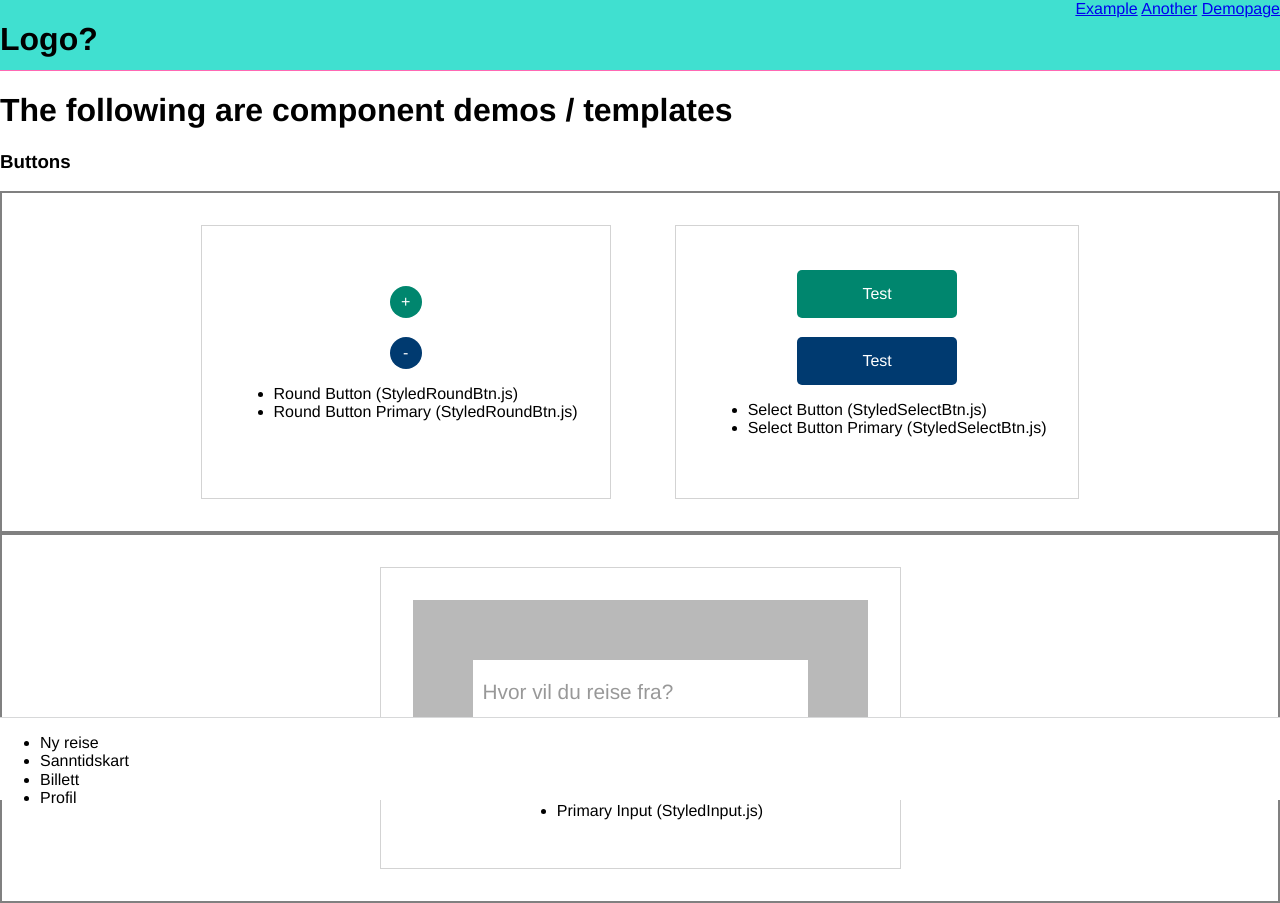
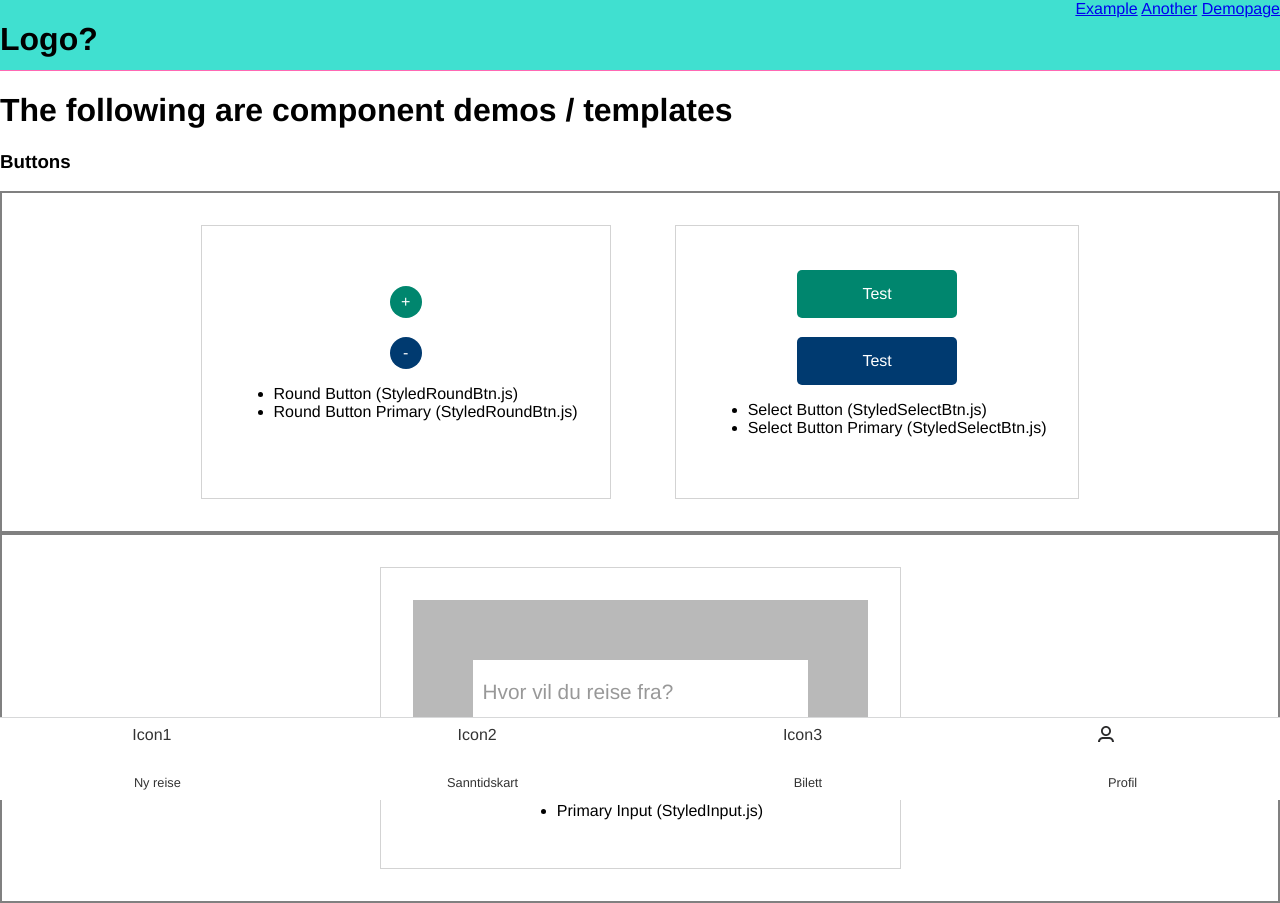
Before and after one commit to Guttulsrud/pro200-group21, a React (Create React App) app in the folder front-end/: page /demopage in a window 1280 px wide. Built offline with nearby package versions, Linux system fonts and the light colour scheme.

Commit message:
Added BottomMenuItem component, Added BottomMenuItem util, Svg Folder structure

```diff
--- a/front-end/src/App.js
+++ b/front-end/src/App.js
@@ -4,7 +4,7 @@ import ExamplePage from './pages/ExamplePage';
 import Another from './pages/AnotherPage';
 import NotFound from './pages/NotFoundPage';
 import NavBar from './components/NavBar';
-import BottomMenu from './components/BottomMenu';
+import BottomMenu from './components/BottomMenu/BottomMenu';
 import Demo from './pages/Demo';
 
 function App() {
@@ -16,7 +16,7 @@ function App() {
           <Switch>
             <Route exact path='/' component={ExamplePage} />
             <Route exact path='/another' component={Another} />
-            <Route exact path='/demopage' component={Demo}/>
+            <Route exact path='/demopage' component={Demo} />
             <Route component={NotFound} />
           </Switch>
         </div>
--- a/front-end/src/components/BottomMenu.jsx
+++ /dev/null
@@ -1,21 +0,0 @@
-import React, { Component } from 'react';
-import { Footer } from '../elements/StyledFooter';
-
-class BottomMenu extends Component {
-  render() {
-    return (
-      <Footer>
-        <nav>
-          <ul>
-            <li>Ny reise</li>
-            <li>Sanntidskart</li>
-            <li>Billett</li>
-            <li>Profil</li>
-          </ul>
-        </nav>
-      </Footer>
-    );
-  }
-}
-
-export default BottomMenu;
--- /dev/null
+++ b/front-end/src/components/BottomMenu/BottomMenu.jsx
@@ -0,0 +1,23 @@
+import React from 'react';
+import { Footer } from '../../elements/StyledFooter';
+import BottomMenuItem from '../../components/BottomMenu/BottomMenuItem';
+import { items } from '../../utils/BottomMenuItems';
+
+
+class BottomMenu extends React.Component {
+  render() {
+    return (
+      <Footer>
+        <nav>
+          <ul className="bottom-menu-list">
+            {items.map((item) => (
+              <BottomMenuItem key={item.index} title={item.title} icon={item.icon} link={item.link} />
+            ))}
+          </ul>
+        </nav>
+      </Footer>
+    );
+  }
+};
+
+export default BottomMenu;
--- /dev/null
+++ b/front-end/src/components/BottomMenu/BottomMenuItem.jsx
@@ -0,0 +1,24 @@
+import React from 'react';
+import { Link } from 'react-router-dom';
+
+class BottomMenuItem extends React.Component {
+    render() {
+        return (
+            <React.Fragment>
+                <li class="bottom-menu-item">
+                    <Link to={this.props.link}>
+                        <div className="bottom-menu-icon">
+                            {this.props.icon}
+                        </div>
+
+                        <div className="bottom-menu-title">
+                            {this.props.title}
+                        </div>
+                    </Link>
+                </li>
+            </React.Fragment>
+        );
+    }
+}
+
+export default BottomMenuItem;
--- /dev/null
+++ b/front-end/src/components/Svg/ProfileIcon.jsx
@@ -0,0 +1,10 @@
+import React from 'react';
+
+export const ProfileIcon = () => {
+    return (
+        <React.Fragment>
+            <svg version="1.1" id="Layer_1" xmlns="http://www.w3.org/2000/svg" width="16px" height="16px" x="0px" y="0px" viewBox="0 0 16 16"><g><path class="st0" d="M8,1.8c1.8,0,3.2,1.4,3.2,3.2S9.8,8.2,8,8.2S4.8,6.8,4.8,5S6.2,1.8,8,1.8 M8,0C5.2,0,3,2.2,3,5s2.2,5,5,5 s5-2.2,5-5S10.8,0,8,0L8,0z" fill="#2B2B2C"></path></g><g><path class="st0" d="M16,16h-2c0-1.7-1.3-3-3-3H5c-1.7,0-3,1.3-3,3H0c0-2.8,2.2-5,5-5h6C13.8,11,16,13.2,16,16z" fill="#2B2B2C"></path></g></svg>
+        </React.Fragment>
+    );
+
+};
--- a/front-end/src/index.js
+++ b/front-end/src/index.js
@@ -2,6 +2,7 @@ import React from 'react';
 import ReactDOM from 'react-dom';
 import 'normalize.css';
 import './style.css';
+import './style-bottom-menu.css';
 import App from './App';
 import * as serviceWorker from './serviceWorker';
 
--- /dev/null
+++ b/front-end/src/style-bottom-menu.css
@@ -0,0 +1,26 @@
+.bottom-menu-list {
+    display: flex;
+    justify-content: space-around;
+    margin: 0;
+    padding: 0;
+    list-style-type: none;
+}
+
+.bottom-menu-item a {
+    display: flex;
+    flex-direction: column;
+    align-items: center;
+    margin-top: .5rem;
+    color: #333333;
+    text-decoration: none;
+}
+
+.bottom-menu-icon {
+    width: 50px;
+    height: 50px;
+
+}
+
+.bottom-menu-title {
+    font-size: .8rem;
+}
--- /dev/null
+++ b/front-end/src/utils/BottomMenuItems.js
@@ -0,0 +1,25 @@
+import React from 'react';
+import { ProfileIcon } from '../components/Svg/ProfileIcon';
+
+export const items = [
+    {
+        title: 'Ny reise',
+        icon: 'Icon1',
+        link: '#'
+    },
+    {
+        title: 'Sanntidskart',
+        icon: 'Icon2',
+        link: '#'
+    },
+    {
+        title: 'Bilett',
+        icon: 'Icon3',
+        link: '#'
+    },
+    {
+        title: 'Profil',
+        icon: <ProfileIcon />,
+        link: '#'
+    }
+];
```
